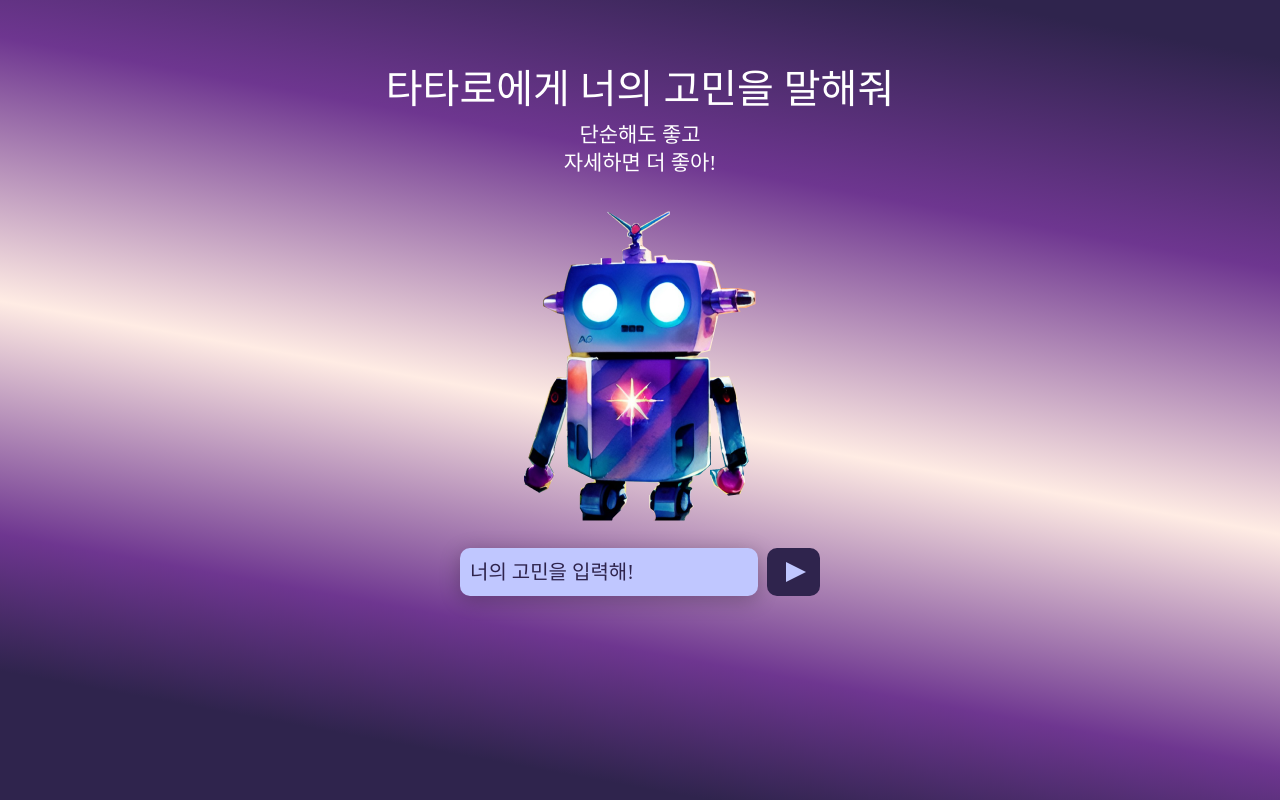
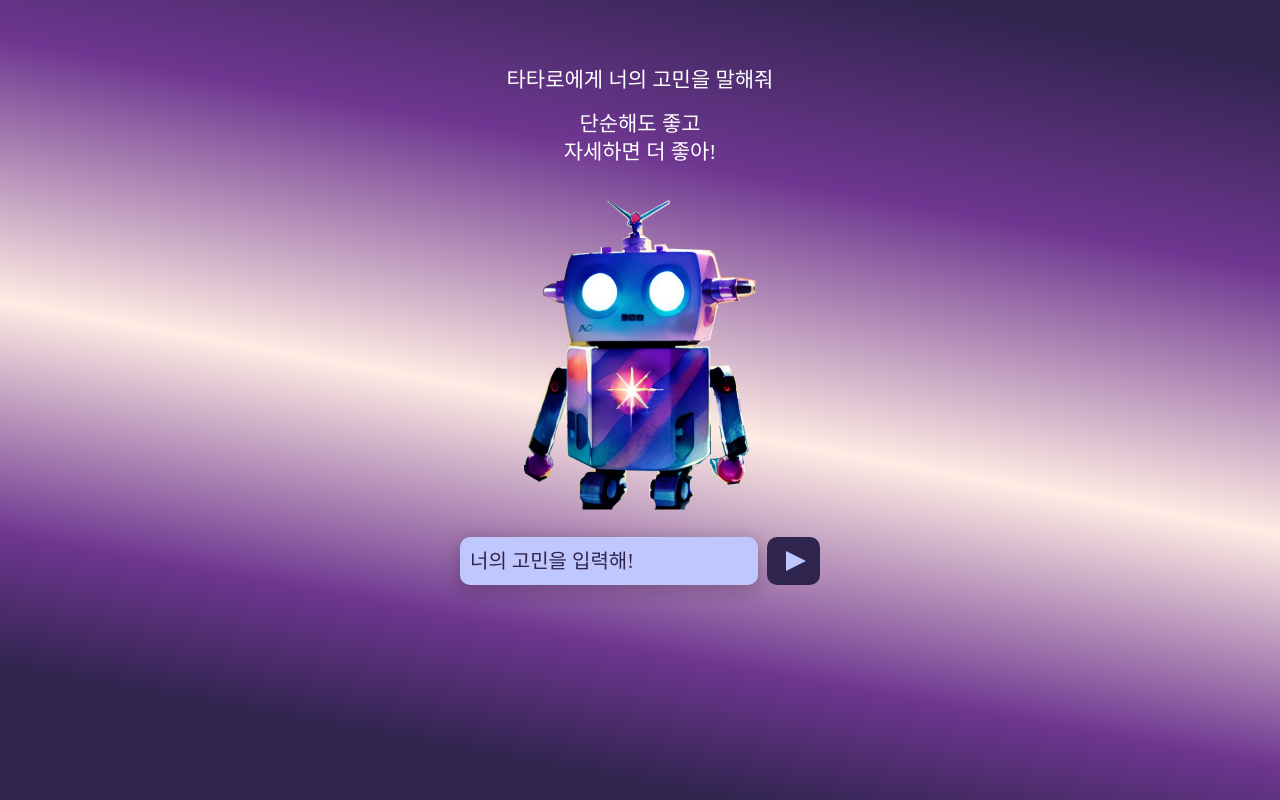
Before and after one commit to hufslion11th/5Team_mini_project, a plain HTML site: page donghyeon/index.html in a window 1280 px wide. Both pictures are taken after a click on the button "Start". Drawn offline with Linux system fonts and the light colour scheme; a web font is replaced by a local one.

Commit message:
fix: class 명 누락 수정

```diff
--- a/donghyeon/index.html
+++ b/donghyeon/index.html
@@ -31,7 +31,7 @@
     <!-- 2.insert -->
     <div class="content" id="insert_page">
       <div class="insert_title_box insert_first_box">
-        <div class="title_box_text-1">타타로에게 너의 고민을 말해줘</div>
+        <div class="insert_title_box_text-1">타타로에게 너의 고민을 말해줘</div>
       </div>
       <div class="insert_title_box insert_second_box">
         <div class="insert_title_box_text-2">단순해도 좋고</div>
```
